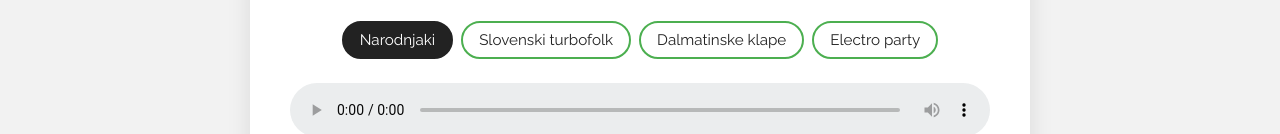
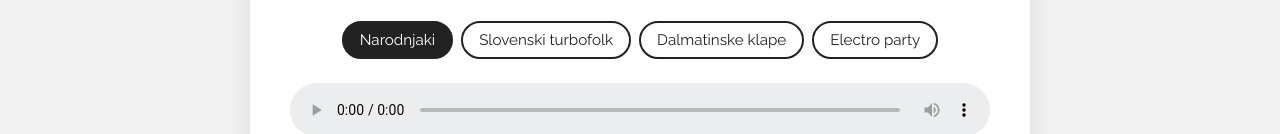
Before and after one commit to mihajlov123/happy-birthday-dejan, a plain HTML site: page index.html in a window 1280 px wide. Shown: the part 450-584 px from the top of the page. Drawn offline with Linux system fonts and the light colour scheme.

Commit message:
popravek obrobe gumbov

```diff
--- a/index.html
+++ b/index.html
@@ -129,7 +129,7 @@
     .style-picker span {
       display: inline-block;
       padding: 0.5rem 1rem;
-      border: 2px solid var(--accent);
+      border: 2px solid var(--text);
       border-radius: 999px;
       cursor: pointer;
       font-size: 0.95rem;
```
